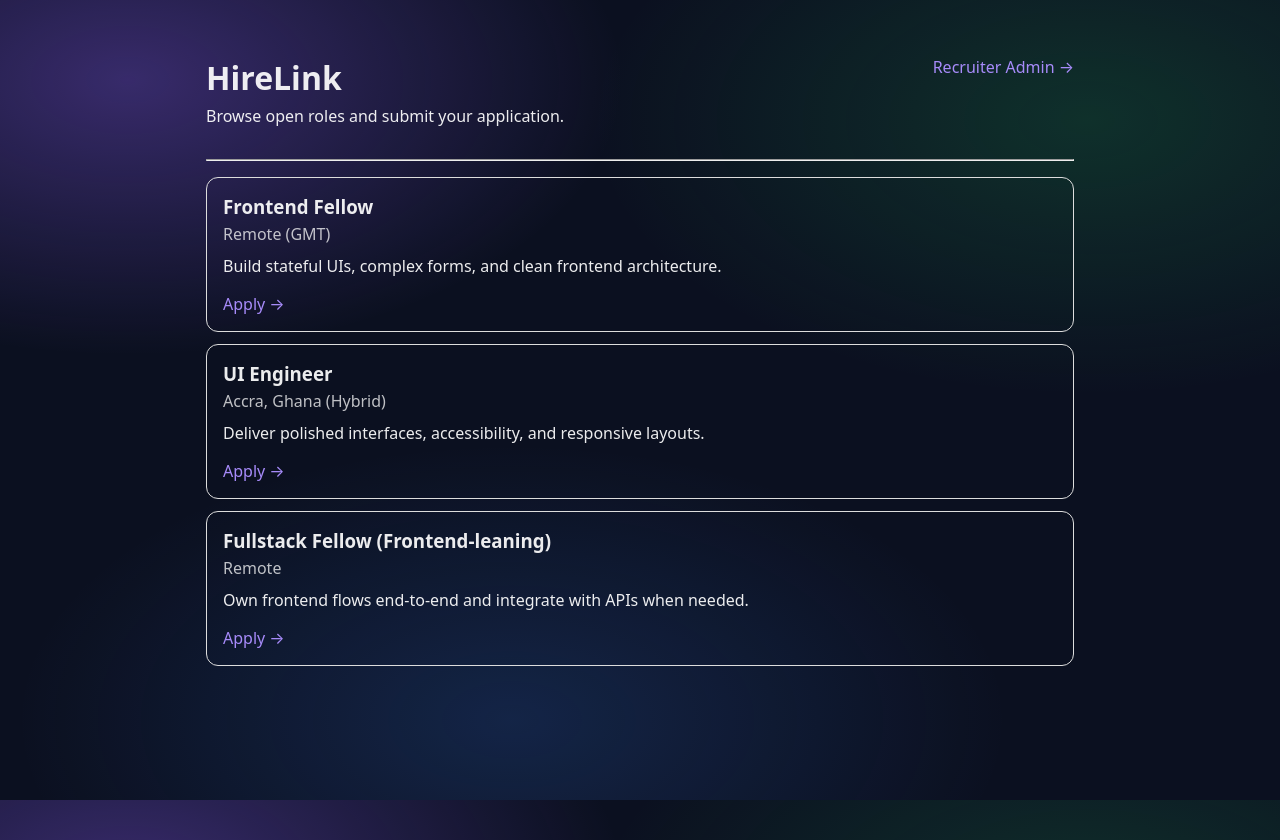
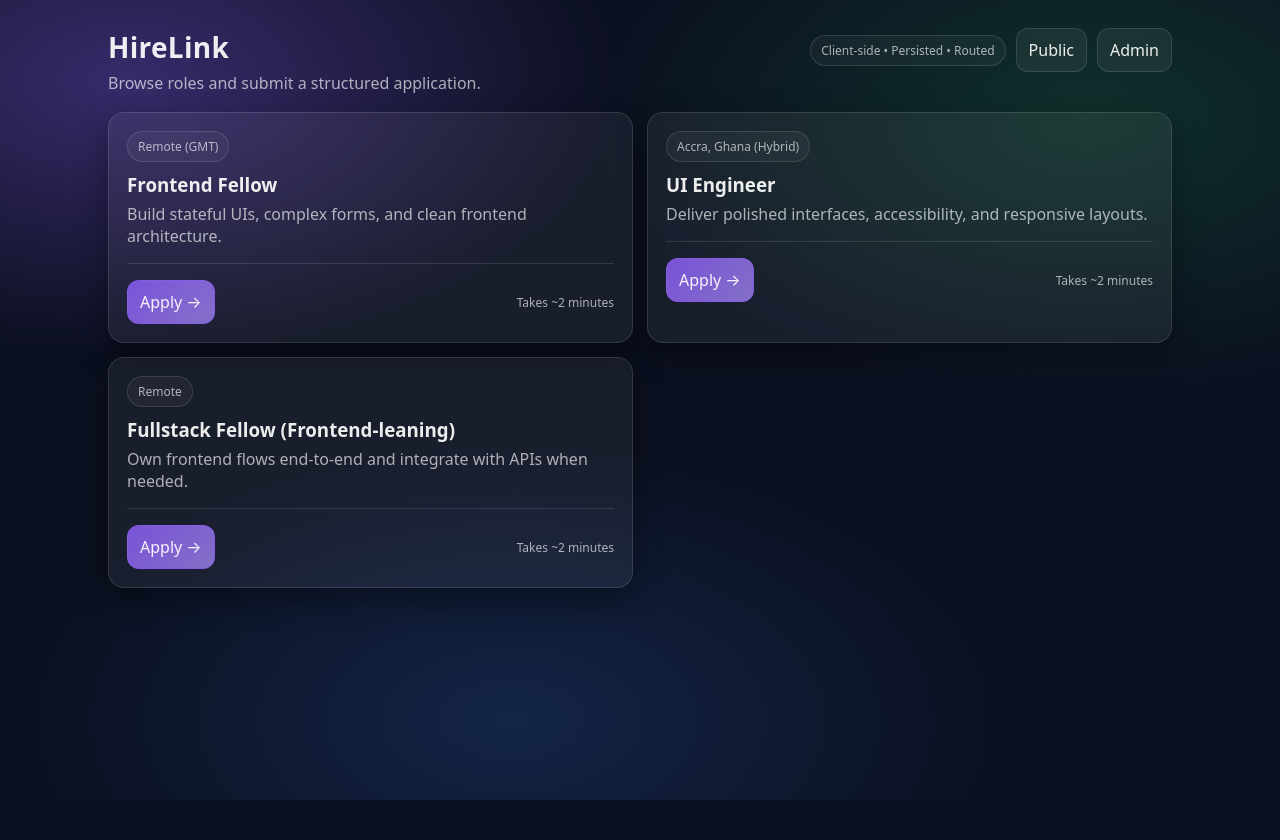
Before and after one commit to Kobby-Jones/hirelink, a React (Vite) app: page / in a window 1280 px wide. After the commit the page ends 800 px from the top, so only its background shows below. Built offline with nearby package versions, Linux system fonts and the light colour scheme.

Commit message:
Refactor Job Listings to use new UI

```diff
--- a/src/pages/HomeJobs.tsx
+++ b/src/pages/HomeJobs.tsx
@@ -1,38 +1,38 @@
 import { Link } from "react-router-dom";
+import Layout from "../components/Layout";
 import { JOBS } from "../data/jobs";
 
 export default function HomeJobs() {
   return (
-    <div style={{ maxWidth: 900, margin: "40px auto", padding: 16 }}>
-      <header style={{ display: "flex", justifyContent: "space-between", gap: 12 }}>
-        <div>
-          <h1 style={{ margin: 0 }}>HireLink</h1>
-          <p style={{ marginTop: 6 }}>
-            Browse open roles and submit your application.
-          </p>
-        </div>
-        <Link to="/admin">Recruiter Admin →</Link>
-      </header>
+    <Layout
+      title="HireLink"
+      subtitle="Browse roles and submit a structured application."
+      right={<span className="badge">Client-side • Persisted • Routed</span>}
+    >
+      <div className="grid jobs">
+        {JOBS.map((job) => (
+          <div key={job.id} className="card jobCard">
+            <div className="hStack" style={{ justifyContent: "space-between" }}>
+              <div>
+                <div className="badge">{job.location}</div>
+                <h3 style={{ margin: "10px 0 6px" }}>{job.title}</h3>
+                <p style={{ margin: 0, color: "var(--muted)" }}>
+                  {job.shortDescription}
+                </p>
+              </div>
+            </div>
 
-      <hr style={{ margin: "16px 0" }} />
+            <hr className="hr" />
 
-      <div style={{ display: "grid", gap: 12 }}>
-        {JOBS.map((job) => (
-          <div
-            key={job.id}
-            style={{
-              border: "1px solid #ddd",
-              borderRadius: 12,
-              padding: 16,
-            }}
-          >
-            <h3 style={{ margin: 0 }}>{job.title}</h3>
-            <div style={{ opacity: 0.8, marginTop: 4 }}>{job.location}</div>
-            <p style={{ marginTop: 10 }}>{job.shortDescription}</p>
-            <Link to={`/jobs/${job.id}/apply`}>Apply →</Link>
+            <div className="hStack" style={{ justifyContent: "space-between" }}>
+              <Link className="button primary" to={`/jobs/${job.id}/apply`}>
+                Apply →
+              </Link>
+              <span className="help">Takes ~2 minutes</span>
+            </div>
           </div>
         ))}
       </div>
-    </div>
+    </Layout>
   );
 }
```
